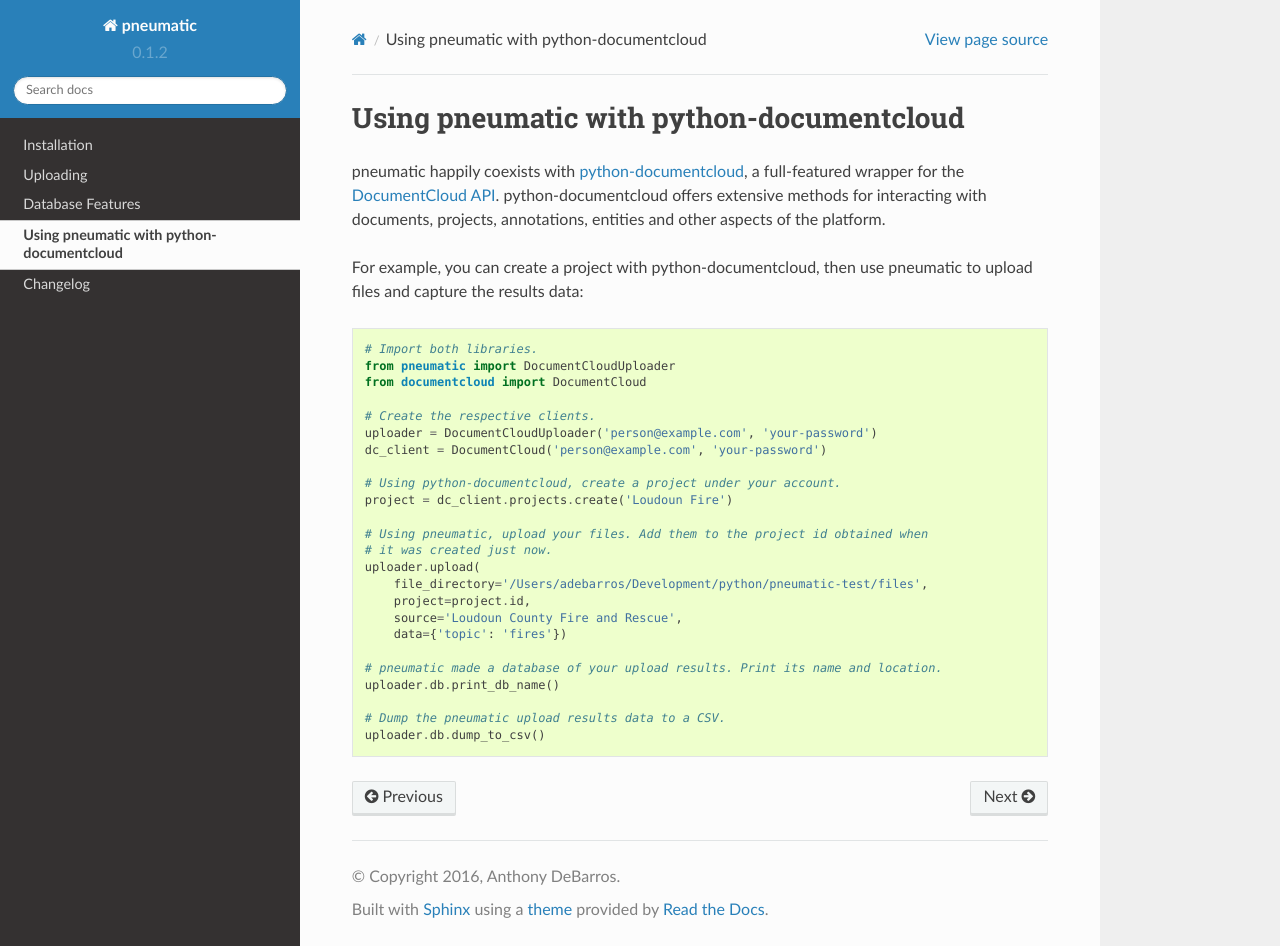
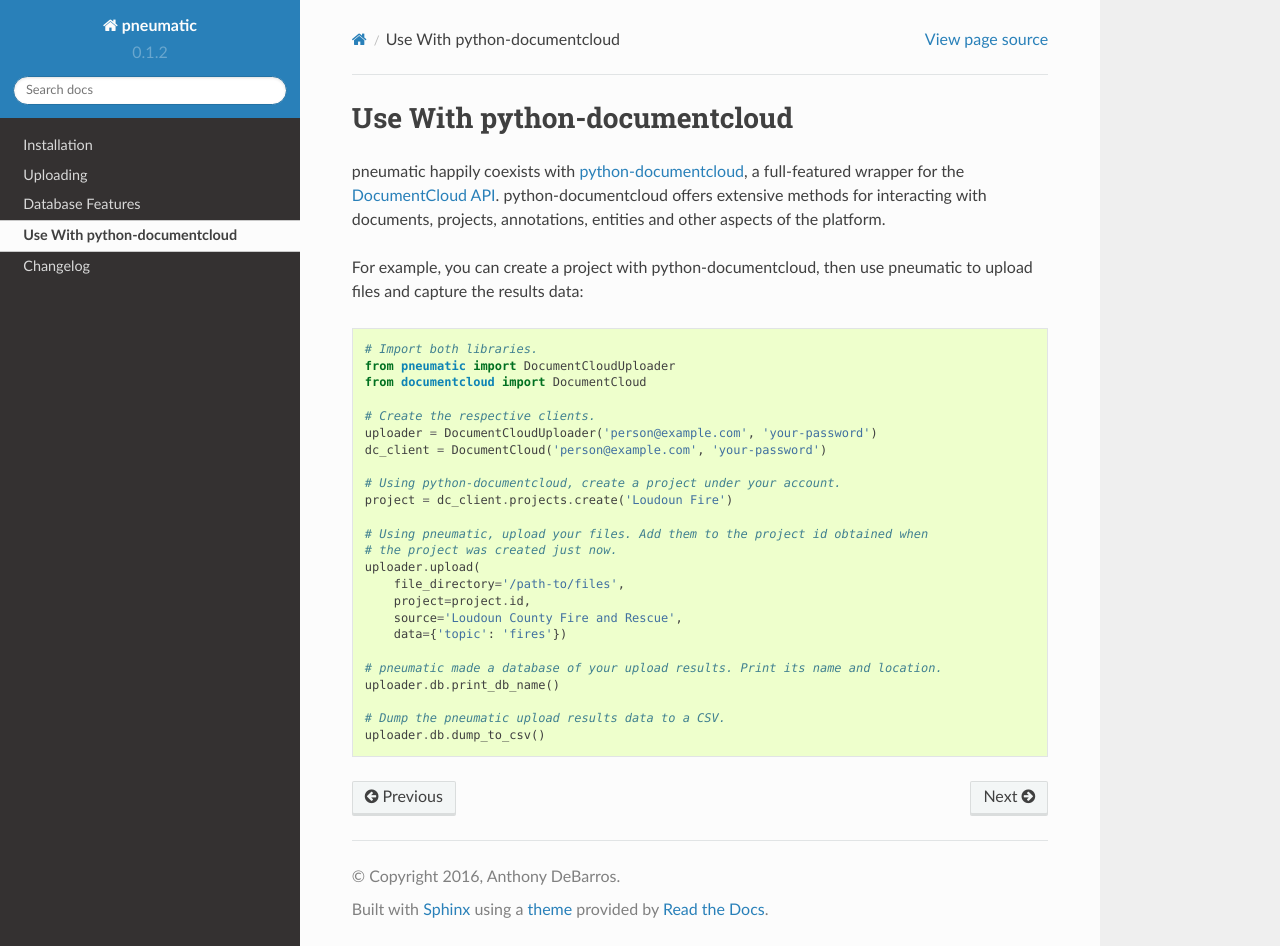
Before and after one commit to anthonydb/pneumatic, a Sphinx documentation site: the page built from docs/pythondocumentcloud.rst, in a window 1280 px wide and 946 px high. Built offline with Sphinx 7.4.7 and the Read the Docs theme 2.0.0, drawn with Linux system fonts in a browser that asks for light colours.

Commit message:
Minor edits.

```diff
--- a/docs/pythondocumentcloud.rst
+++ b/docs/pythondocumentcloud.rst
@@ -1,5 +1,5 @@
-Using pneumatic with python-documentcloud
-=========================================
+Use With python-documentcloud
+=============================
 
 pneumatic happily coexists with `python-documentcloud <http://python-documentcloud.readthedocs.org/en/latest/>`_, a full-featured wrapper for the `DocumentCloud API <https://www.documentcloud.org/help/api>`_. python-documentcloud offers extensive methods for interacting with documents, projects, annotations, entities and other aspects of the platform.
 
@@ -19,9 +19,9 @@ For example, you can create a project with python-documentcloud, then use pneuma
     project = dc_client.projects.create('Loudoun Fire')
 
     # Using pneumatic, upload your files. Add them to the project id obtained when
-    # it was created just now.
+    # the project was created just now.
     uploader.upload(
-        file_directory='/Users/adebarros/Development/python/pneumatic-test/files',
+        file_directory='/path-to/files',
         project=project.id,
         source='Loudoun County Fire and Rescue',
         data={'topic': 'fires'})
```
